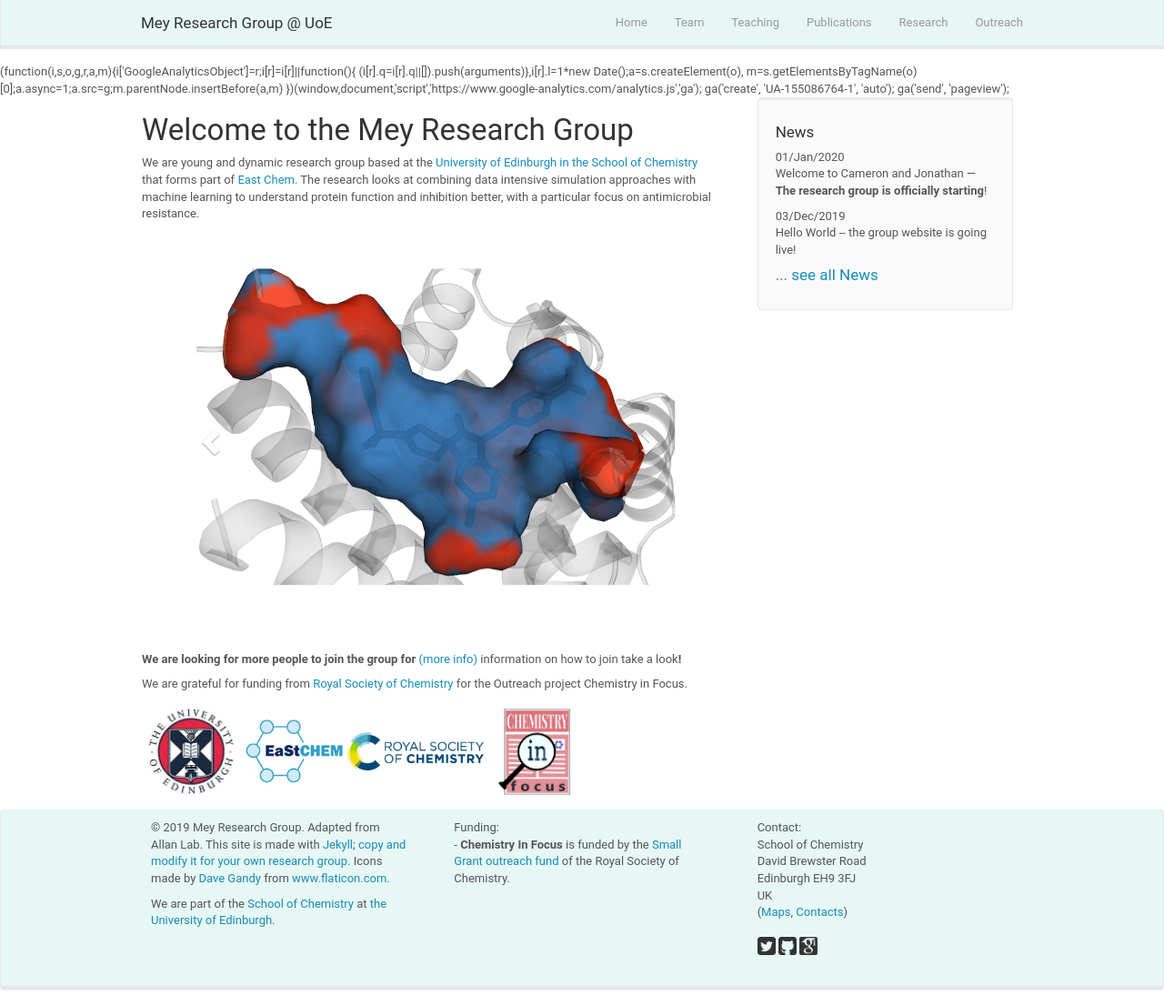
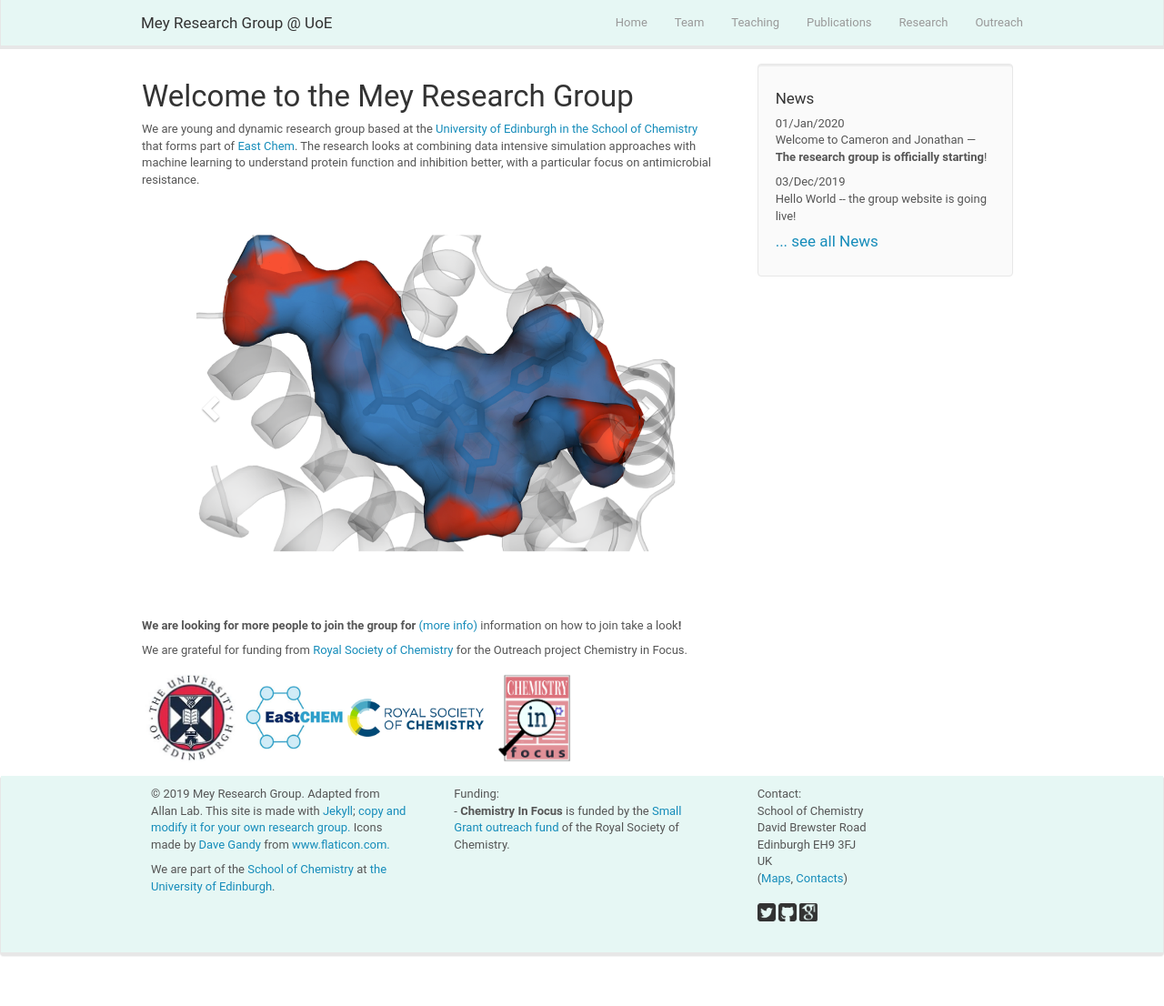
Before and after one commit to mozhu621/intellistream.github.io, a Jekyll site: the page built from _pages/home.md, in a window 1280 px wide and 1106 px high. Shown: the whole window at 91% size. Built offline with Jekyll 4.4.1, drawn with Linux system fonts in a browser that asks for light colours; nearby versions of some CDN libraries.

Commit message:
still trying to get analytics to work

```diff
--- a/_includes/analytics.html
+++ b/_includes/analytics.html
@@ -1,7 +1,9 @@
- (function(i,s,o,g,r,a,m){i['GoogleAnalyticsObject']=r;i[r]=i[r]||function(){
- (i[r].q=i[r].q||[]).push(arguments)},i[r].l=1*new Date();a=s.createElement(o),
- m=s.getElementsByTagName(o)[0];a.async=1;a.src=g;m.parentNode.insertBefore(a,m)
- })(window,document,'script','https://www.google-analytics.com/analytics.js','ga');
+<!-- Global site tag (gtag.js) - Google Analytics -->
+<script async src="https://www.googletagmanager.com/gtag/js?id=UA-155086764-1"></script>
+<script>
+  window.dataLayer = window.dataLayer || [];
+  function gtag(){dataLayer.push(arguments);}
+  gtag('js', new Date());
 
- ga('create', '{{ site.google_analytics }}', 'auto');
- ga('send', 'pageview');
+  gtag('config', 'UA-155086764-1');
+</script>
```
